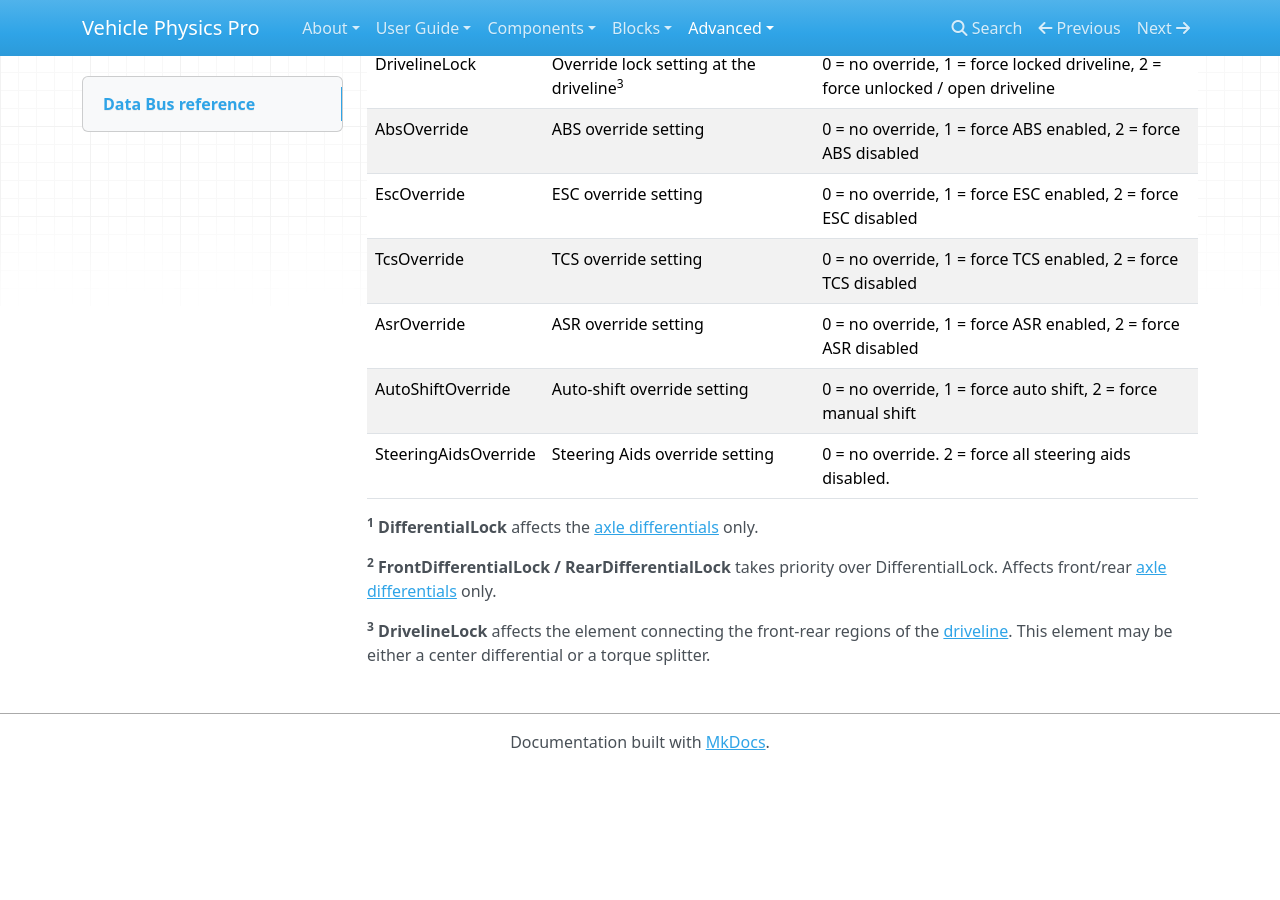
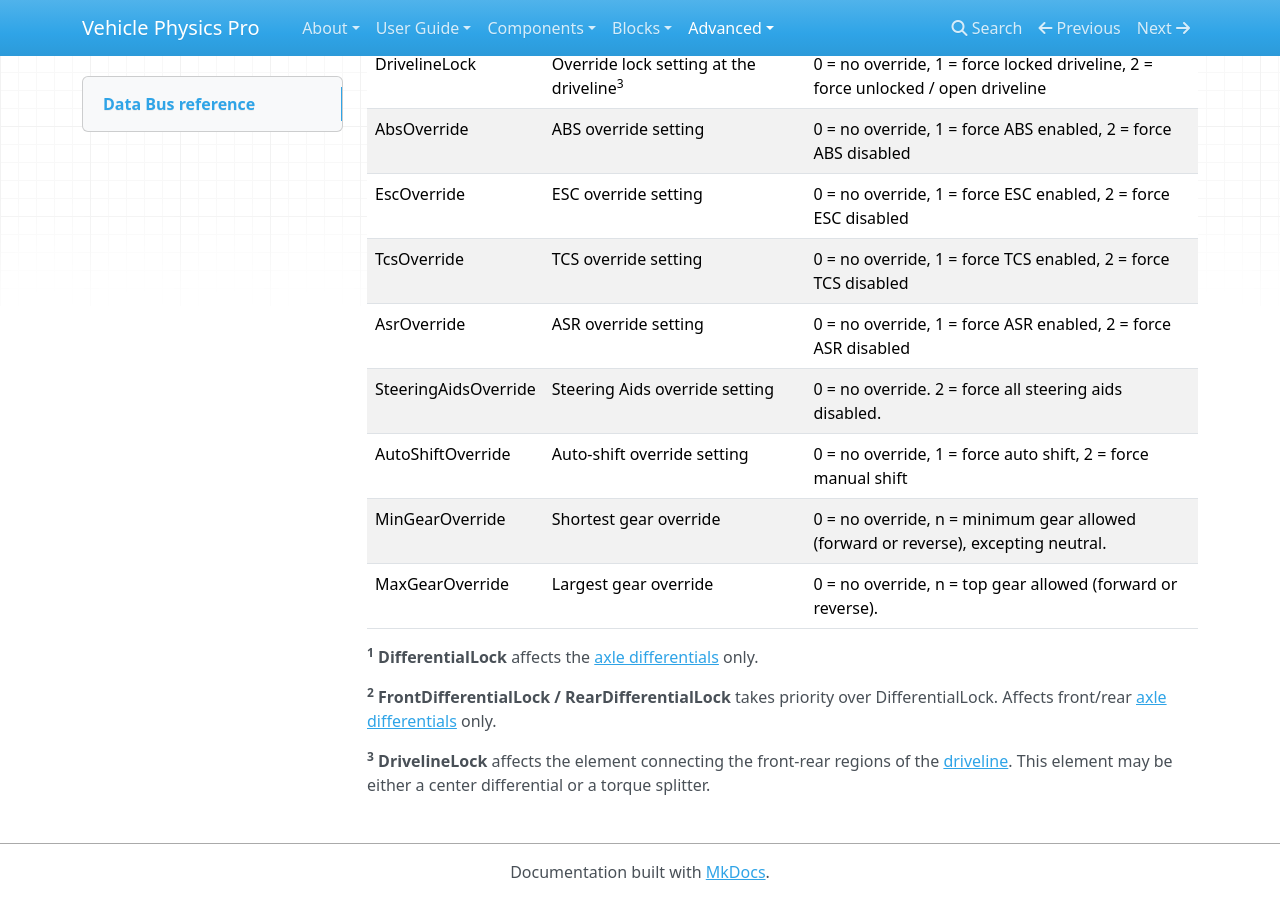
Before and after one commit to EdyJ/vehicle-physics-docs, an MkDocs documentation site: the page built from docs/advanced/databus-reference.md, in a window 1280 px wide and 900 px high, scrolled down 3833 px. Built offline with MkDocs 1.6.1, drawn with Linux system fonts in a browser that asks for light colours; nearby versions of some CDN libraries; library files that are not in the unit come from our copies; before the commit the page ends 4603 px from its top, so only the background shows below that.

Commit message:
New gearbox range override

```diff
--- a/docs/advanced/databus-reference.md
+++ b/docs/advanced/databus-reference.md
@@ -118,8 +118,10 @@ input. Successive gear shift commands can be grouped by adding/subtracting +-1 t
 |EscOverride		| ESC override setting									| 0 = no override, 1 = force ESC enabled, 2 = force ESC disabled
 |TcsOverride		| TCS override setting									| 0 = no override, 1 = force TCS enabled, 2 = force TCS disabled
 |AsrOverride		| ASR override setting									| 0 = no override, 1 = force ASR enabled, 2 = force ASR disabled
+|SteeringAidsOverride|Steering Aids override setting						| 0 = no override. 2 = force all steering aids disabled.
 |AutoShiftOverride	| Auto-shift override setting							| 0 = no override, 1 = force auto shift, 2 = force manual shift
-|SteeringAidsOverride|Steering Aids override setting						| 0 = no override. 2 = force all steering aids disabled.
+|MinGearOverride	| Shortest gear override								| 0 = no override, n = minimum gear allowed (forward or reverse), excepting neutral.
+|MaxGearOverride	| Largest gear override 								| 0 = no override, n = top gear allowed (forward or reverse).
 
 **<sup>1</sup> DifferentialLock** affects the [axle differentials](/blocks/driveline) only.
 
```
